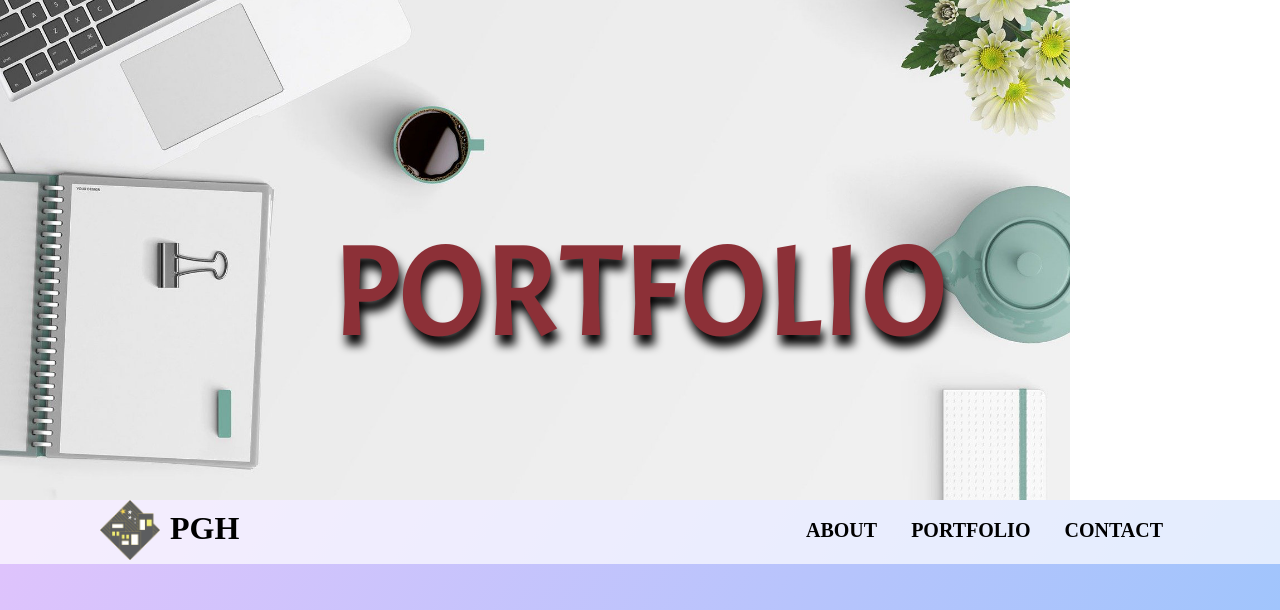
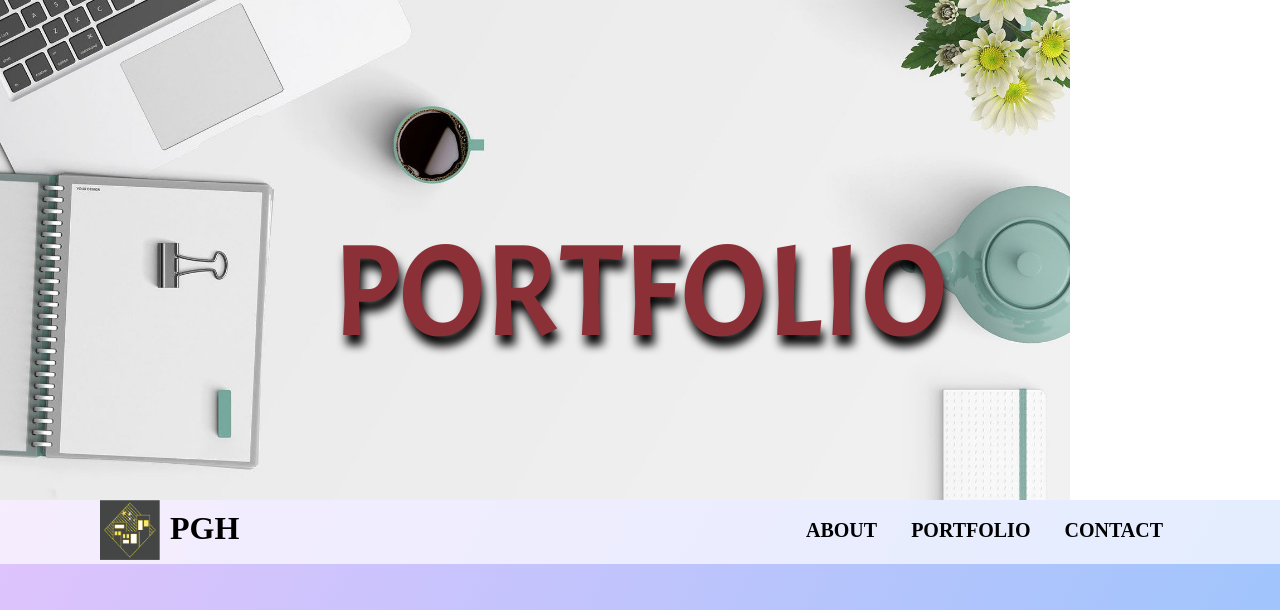
Before and after one commit to pah0729/portfolio, a plain HTML site: page index.html in a window 1280 px wide. Shown: the top 610 px of the page. Drawn offline with Linux system fonts and the light colour scheme; a web font is replaced by a local one.

Commit message:
Update index.html

```diff
--- a/index.html
+++ b/index.html
@@ -41,7 +41,7 @@
         </header>
         <!-- PC 메뉴 -->
         <div class="navgation clearfix">
-            <a href="index.html" class="logo"><img src="img/logo.png" alt="logo"></a>
+            <a href="index.html" class="logo"><img src="img/logo2.png" alt="logo"></a>
             <h1>PGH</h1>
             <nav class="primary_nav">
                 <ul class="nav">
```
